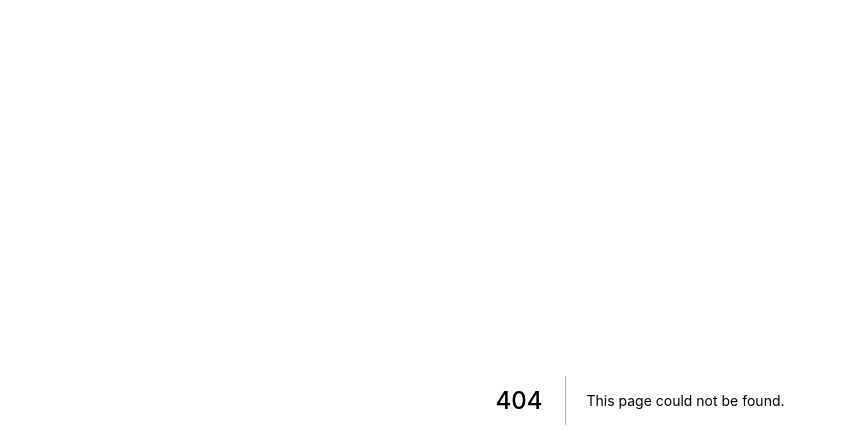
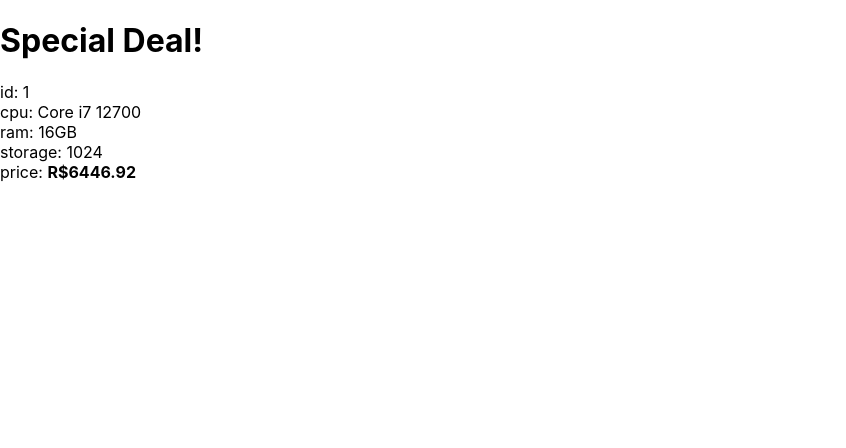
Before and after one commit to andresjesse/next-tutorial-sd, a Next.js app: page /deals/1 in a window 1280 px wide. Before the commit this address had no page. Shown: the top 448 px of the page, without its empty margins (0-846 px from the left). Built offline with nearby package versions, Linux system fonts and the light colour scheme.

Commit message:
added deals page

```diff
--- /dev/null
+++ b/pages/deals/[id].tsx
@@ -0,0 +1,47 @@
+import { GetServerSideProps } from "next";
+import { useRouter } from "next/router";
+import React from "react";
+import { fakeComputers, TComputer } from "../../services/fakeData";
+
+interface ComputerProps {
+  data: TComputer;
+}
+
+export default function Deals({ data }: ComputerProps) {
+  return (
+    <div>
+      <h1>Special Deal!</h1>
+      <span>id: {data.id} </span>
+      <br />
+      <span>cpu: {data.cpu} </span>
+      <br />
+      <span>ram: {data.ram}GB </span>
+      <br />
+      <span>storage: {data.storage} </span>
+      <br />
+      <span>
+        price: <b>R${data.price.toFixed(2)}</b>{" "}
+      </span>
+      <br />
+    </div>
+  );
+}
+
+export const getServerSideProps: GetServerSideProps = async (context) => {
+  const { id } = context.query;
+
+  let selectedComputer = fakeComputers.filter(
+    (computer) => computer.id.toString() === id
+  )[0];
+
+  selectedComputer = { ...selectedComputer };
+
+  selectedComputer.price =
+    selectedComputer.price - selectedComputer.price * Math.random() * 0.15;
+
+  return {
+    props: {
+      data: selectedComputer,
+    },
+  };
+};
```
